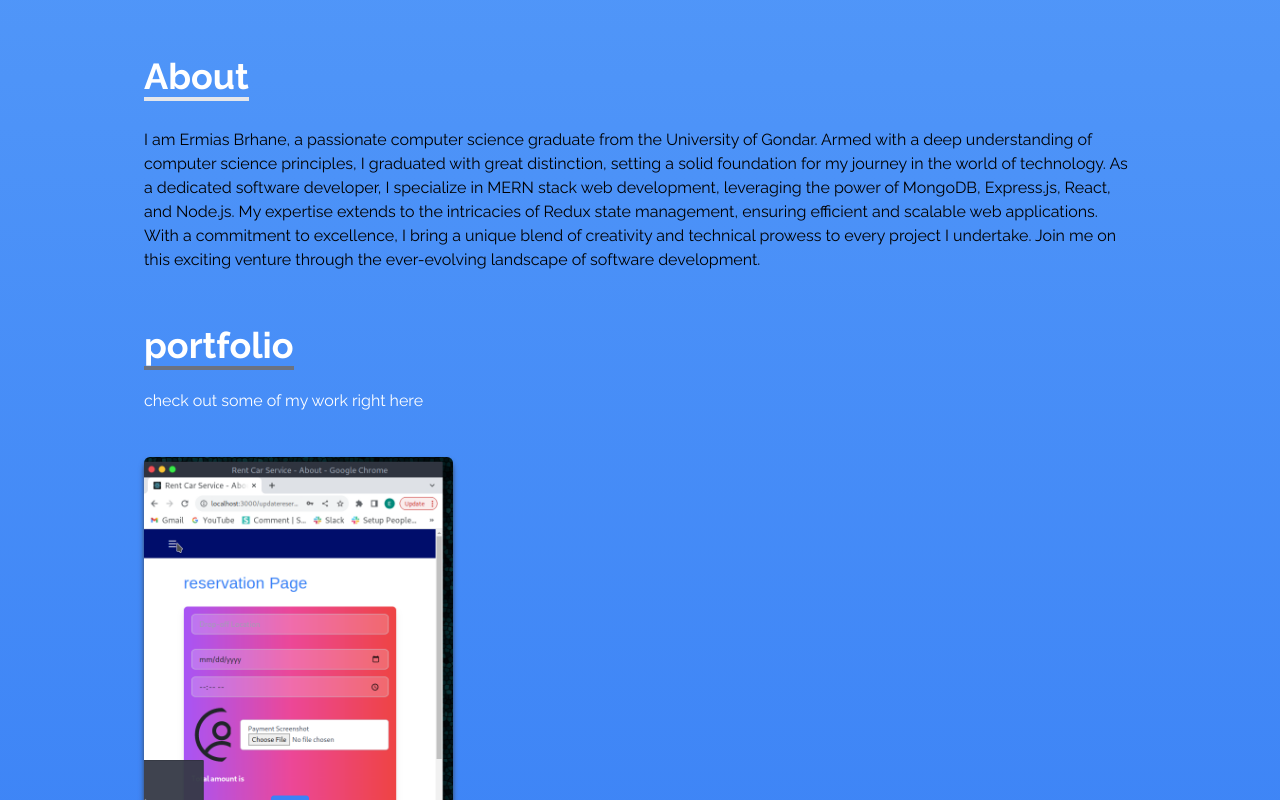
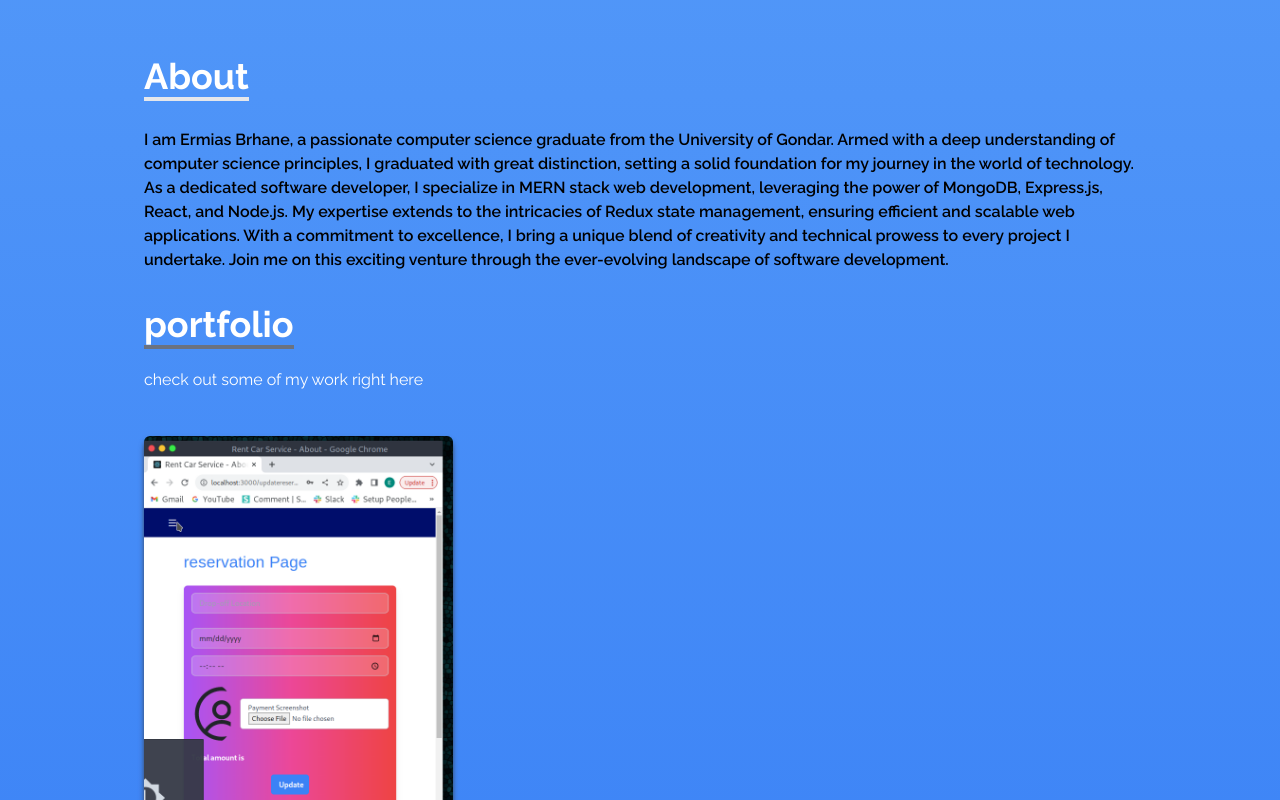
Before and after one commit to Ermon1/portfolio, a React (Create React App) app: page / in a window 1280 px wide. Shown: the part 760-1560 px from the top of the page. Built offline with nearby package versions, Linux system fonts and the light colour scheme.

Commit message:
final update commit

```diff
--- a/src/commponent/About.jsx
+++ b/src/commponent/About.jsx
@@ -8,7 +8,7 @@ function About() {
           <div className="pb-8 ">
             <p className="text-4xl font-bold inline border-b-4">About</p>
           </div>
-          <p className="text-black">
+          <p className="text-black font-semibold">
             I am Ermias Brhane, a passionate computer science graduate from the
             University of Gondar. Armed with a deep understanding of computer
             science principles, I graduated with great distinction, setting a
--- a/src/commponent/Portfolio.jsx
+++ b/src/commponent/Portfolio.jsx
@@ -21,7 +21,7 @@ function Portfolio() {
   return (
     <div
       name="portfolio"
-      className="w-full text-white  md:h-screen"
+      className="w-full text-white    mb-28"
     >
       <div className="max-w-screen-lg p-4 mx-auto flex flex-col justify-center w-full h-full ">
         <div className="pb-5">
```
